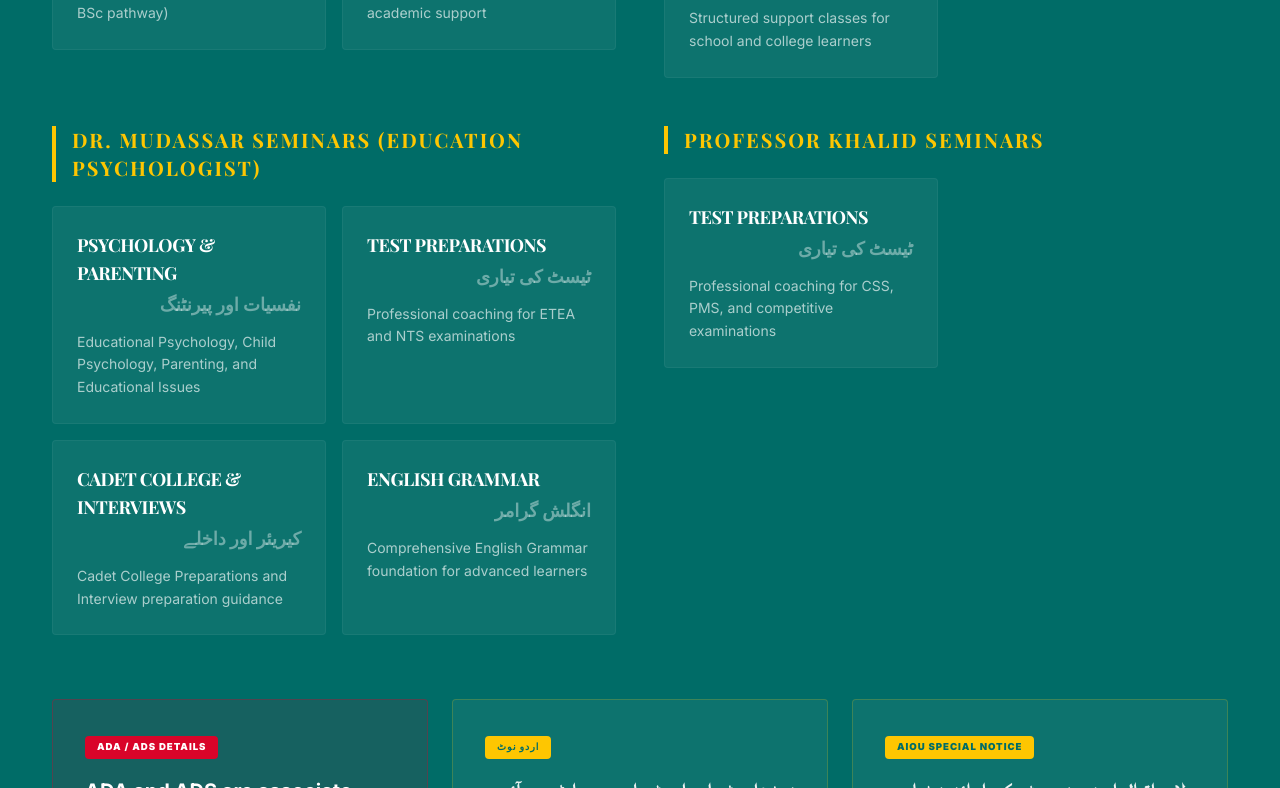
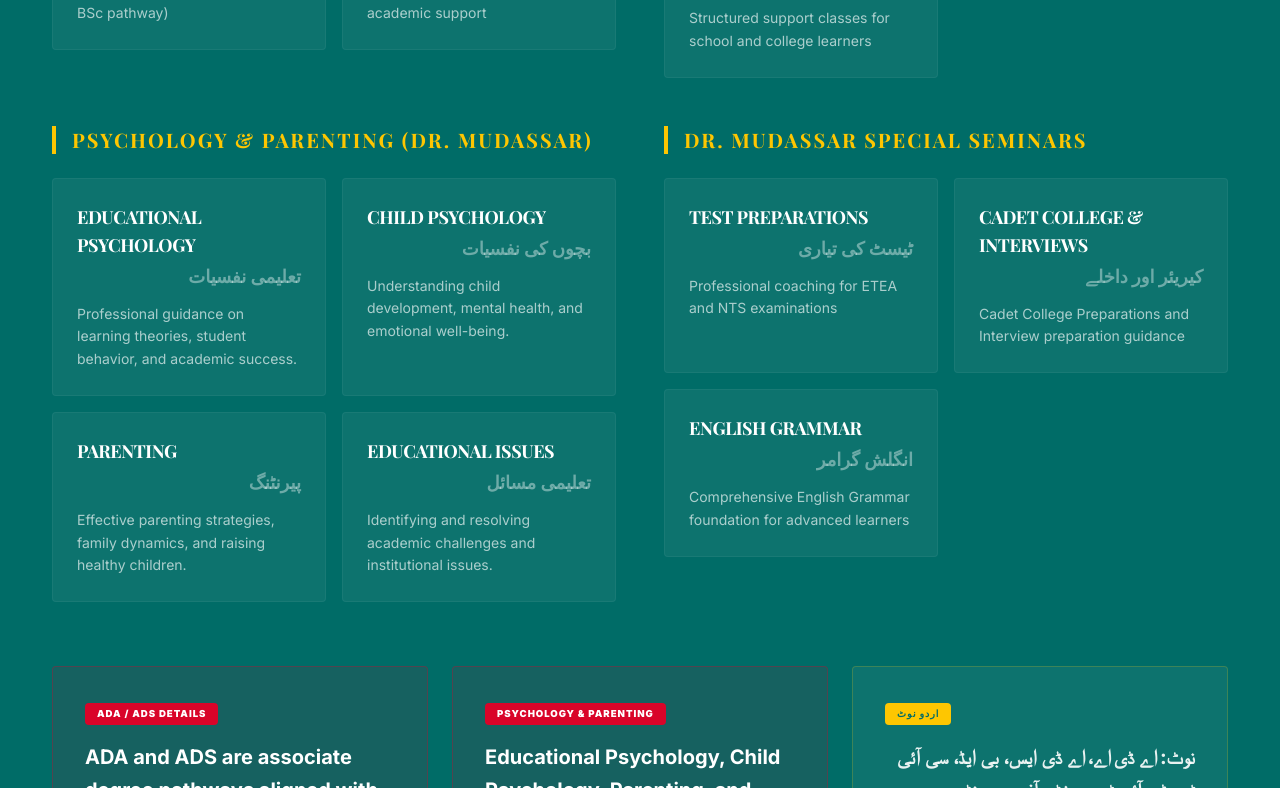
Before and after one commit to zoonfeedback-lab/kips, a Next.js app: page / in a window 1280 px wide. Shown: the part 3172-3960 px from the top of the page. Built offline with nearby package versions, Linux system fonts and the light colour scheme.

Commit message:
fix{programs}: The programs are updated

```diff
--- a/src/components/EnrollmentModal.tsx
+++ b/src/components/EnrollmentModal.tsx
@@ -18,9 +18,13 @@
   "FA / FSc",
   "Dress Designing",
   "Beautician",
-  "Psychology & Parenting",
+  "Educational Psychology",
+  "Child Psychology",
+  "Parenting",
+  "Educational Issues",
   "Test Preparations (ETEA/NTS)",
   "Cadet College & Interviews",
+  "English Grammar",
 ];
 
 const branches = [
--- a/src/components/Programs.tsx
+++ b/src/components/Programs.tsx
@@ -101,13 +101,33 @@
     ],
   },
   {
-    name: "Dr. Mudassar Seminars (Education Psychologist)",
+    name: "Psychology & Parenting (Dr. Mudassar)",
     programs: [
       {
-        title: "Psychology & Parenting",
-        urduTitle: "نفسیات اور پیرنٹنگ",
-        detail: "Educational Psychology, Child Psychology, Parenting, and Educational Issues",
+        title: "Educational Psychology",
+        urduTitle: "تعلیمی نفسیات",
+        detail: "Professional guidance on learning theories, student behavior, and academic success.",
       },
+      {
+        title: "Child Psychology",
+        urduTitle: "بچوں کی نفسیات",
+        detail: "Understanding child development, mental health, and emotional well-being.",
+      },
+      {
+        title: "Parenting",
+        urduTitle: "پیرنٹنگ",
+        detail: "Effective parenting strategies, family dynamics, and raising healthy children.",
+      },
+      {
+        title: "Educational Issues",
+        urduTitle: "تعلیمی مسائل",
+        detail: "Identifying and resolving academic challenges and institutional issues.",
+      },
+    ],
+  },
+  {
+    name: "Dr. Mudassar Special Seminars",
+    programs: [
       {
         title: "Test Preparations",
         urduTitle: "ٹیسٹ کی تیاری",
@@ -125,22 +145,17 @@
       },
     ],
   },
-  {
-    name: "Professor Khalid Seminars",
-    programs: [
-      {
-        title: "Test Preparations",
-        urduTitle: "ٹیسٹ کی تیاری",
-        detail: "Professional coaching for CSS, PMS, and competitive examinations",
-      },
-    ],
-  },
 ];
 
 const notes = [
   {
     label: "ADA / ADS Details",
     text: "ADA and ADS are associate degree pathways aligned with the old BA and BSc structure, with guided preparation and academic support for examinations.",
+    tone: "accent",
+  },
+  {
+    label: "Psychology & Parenting",
+    text: "Educational Psychology, Child Psychology, Parenting, and Educational Issues. Professional guidance and seminars led by Dr. Mudassar.",
     tone: "accent",
   },
   {
```
